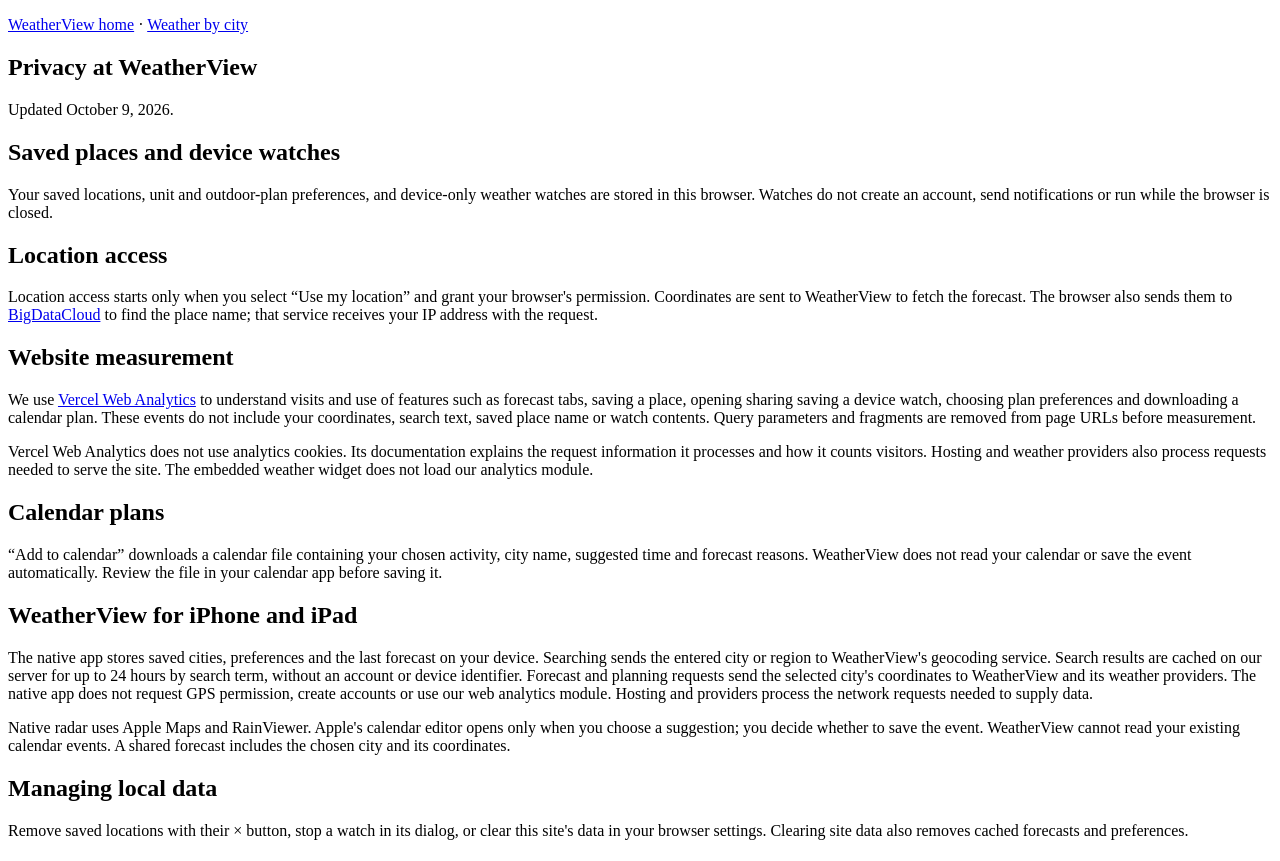
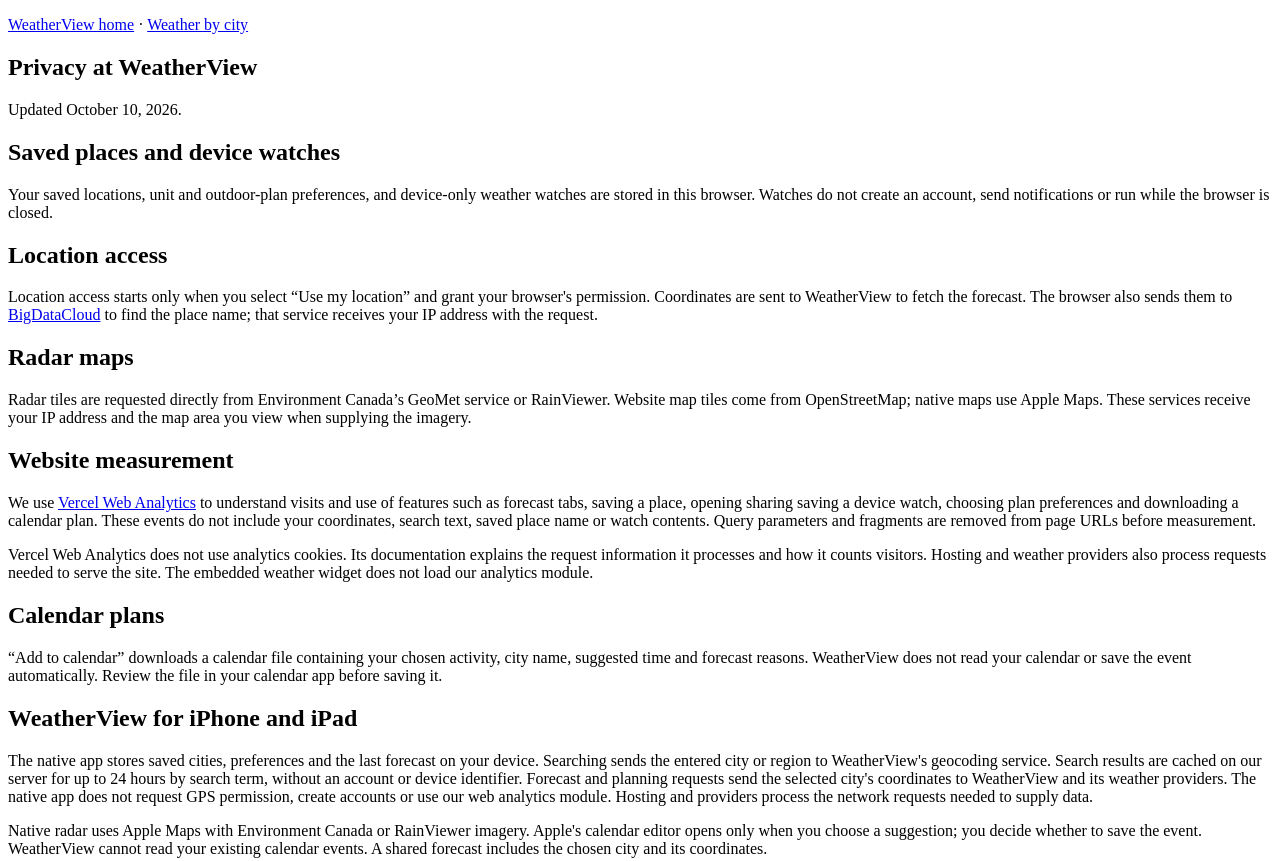
Before and after one commit to shadoprizm/weather-dashboard, a website with bundled scripts: page privacy.html in a window 1280 px wide. Shown: the top 861 px of the page. Built offline with nearby package versions, Linux system fonts and the light colour scheme.

Commit message:
Document government radar tile requests in privacy information

```diff
--- a/privacy.html
+++ b/privacy.html
@@ -14,7 +14,7 @@
     <article class="panel panel-intro">
       <p><a href="/">WeatherView home</a> · <a href="/weather">Weather by city</a></p>
       <h1>Privacy at WeatherView</h1>
-      <p>Updated October 9, 2026.</p>
+      <p>Updated October 10, 2026.</p>
       <h2>Saved places and device watches</h2>
       <p>Your saved locations, unit and outdoor-plan preferences, and device-only weather watches are stored in this browser.
         Watches do not create an account, send notifications or run while the browser is closed.</p>
@@ -23,6 +23,10 @@
         Coordinates are sent to WeatherView to fetch the forecast. The browser also sends them to
         <a href="https://www.bigdatacloud.com/privacy-policy">BigDataCloud</a> to find the place name;
         that service receives your IP address with the request.</p>
+      <h2>Radar maps</h2>
+      <p>Radar tiles are requested directly from Environment Canada’s GeoMet service or RainViewer.
+        Website map tiles come from OpenStreetMap; native maps use Apple Maps. These services
+        receive your IP address and the map area you view when supplying the imagery.</p>
       <h2>Website measurement</h2>
       <p>We use <a href="https://vercel.com/docs/analytics/privacy-policy">Vercel Web Analytics</a>
         to understand visits and use of features such as forecast tabs, saving a place, opening sharing
@@ -43,7 +47,7 @@
         and planning requests send the selected city's coordinates to WeatherView and its weather
         providers. The native app does not request GPS permission, create accounts or use our web
         analytics module. Hosting and providers process the network requests needed to supply data.</p>
-      <p>Native radar uses Apple Maps and RainViewer. Apple's calendar editor opens only when you
+      <p>Native radar uses Apple Maps with Environment Canada or RainViewer imagery. Apple's calendar editor opens only when you
         choose a suggestion; you decide whether to save the event. WeatherView cannot read your
         existing calendar events. A shared forecast includes the chosen city and its coordinates.</p>
       <h2>Managing local data</h2>
```
